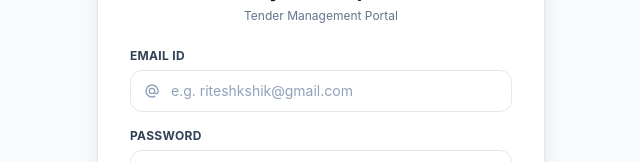
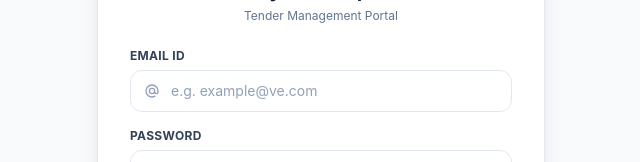
Before and after one commit to vinayakenterprises/vinayak-frontend, a React (Vite) app: page / in a window 1280 px wide. Shown: the part 322-484 px from the top of the page, without its empty margins (319-959 px from the left). Built offline with nearby package versions, Linux system fonts and the light colour scheme.

Commit message:
ui fix and removed my email from placeholder for email

```diff
--- a/src/components/Login.jsx
+++ b/src/components/Login.jsx
@@ -102,7 +102,7 @@ export default function Login({ onLoginSuccess }) {
                 required
                 value={emailId}
                 onChange={(e) => setEmailId(e.target.value)}
-                placeholder="e.g. riteshkshik@gmail.com"
+                placeholder="e.g. example@ve.com"
                 className="w-full pl-10 pr-4 py-2.5 border border-slate-200 rounded-xl text-sm focus:outline-none focus:ring-2 focus:ring-sky-500/20 focus:border-sky-500 transition-all placeholder-slate-400"
               />
             </div>
--- a/src/components/MDDashboard.jsx
+++ b/src/components/MDDashboard.jsx
@@ -187,7 +187,7 @@ export default function MDDashboard() {
       )}
 
       {/* Metric Cards */}
-      <div className="grid grid-cols-1 sm:grid-cols-2 md:grid-cols-3 lg:grid-cols-6 gap-4">
+      <div className="grid grid-cols-1 sm:grid-cols-2 md:grid-cols-3 lg:grid-cols-6 gap-4 mt-2 mr-2 ml-2">
         {/* Total Tenders Card */}
         <div className="bg-white dark:bg-slate-900 border border-slate-200 dark:border-slate-800/80 p-4 rounded-xl flex items-center justify-between hover:border-slate-300 dark:hover:border-slate-700 transition-colors">
           <div className="space-y-0.5">
@@ -496,13 +496,12 @@ export default function MDDashboard() {
                     <h3 className="text-lg font-bold text-slate-950 dark:text-white">{selectedTender.tender_title}</h3>
                     <p className="text-xs text-slate-500 dark:text-slate-400 font-semibold uppercase mt-0.5">{selectedTender.tender_organization}</p>
                   </div>
-                  <span className={`inline-flex items-center gap-1 px-2.5 py-0.5 rounded-full text-xs font-semibold border ${
-                    activeTab === 'Approved Tenders'
+                  <span className={`inline-flex items-center gap-1 px-2.5 py-0.5 rounded-full text-xs font-semibold border ${activeTab === 'Approved Tenders'
                       ? 'bg-emerald-50 text-emerald-700 border-emerald-100 dark:bg-emerald-950/30 dark:text-emerald-400 dark:border-emerald-900'
                       : activeTab === 'Rejected Tenders'
                         ? 'bg-rose-50 text-rose-700 border-rose-100 dark:bg-rose-950/30 dark:text-rose-400 dark:border-rose-900'
                         : 'bg-amber-50 text-amber-700 border-amber-100 dark:bg-amber-950/30 dark:text-amber-400 dark:border-amber-900'
-                  }`}>
+                    }`}>
                     {activeTab === 'Approved Tenders'
                       ? 'Approved'
                       : activeTab === 'Rejected Tenders'
```
